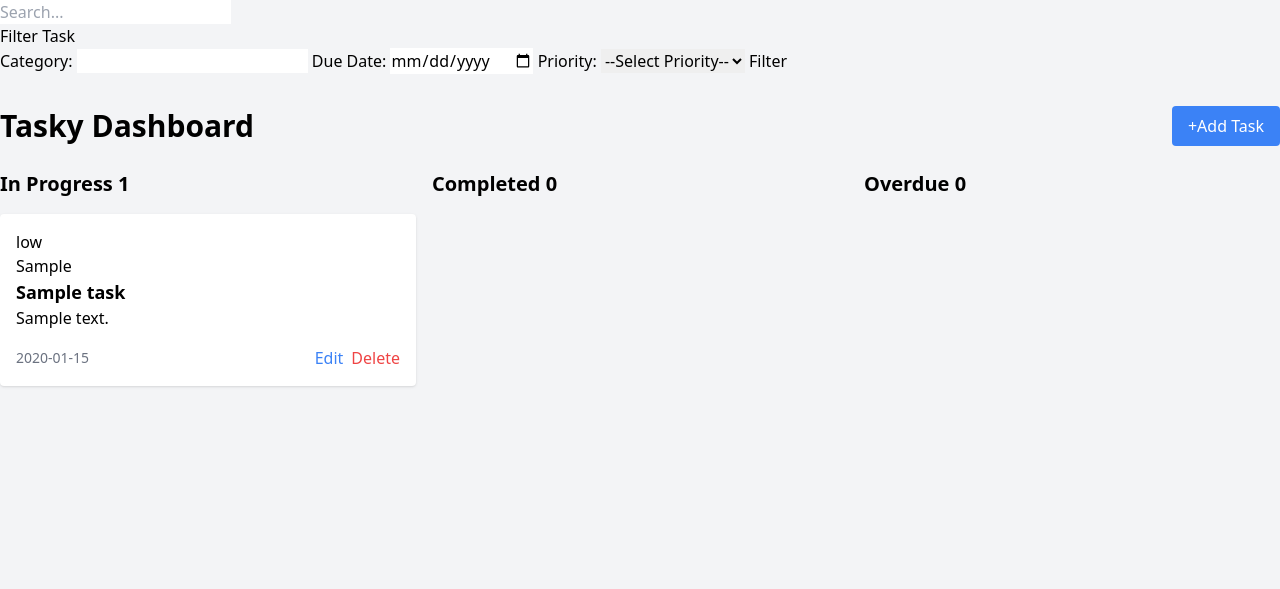
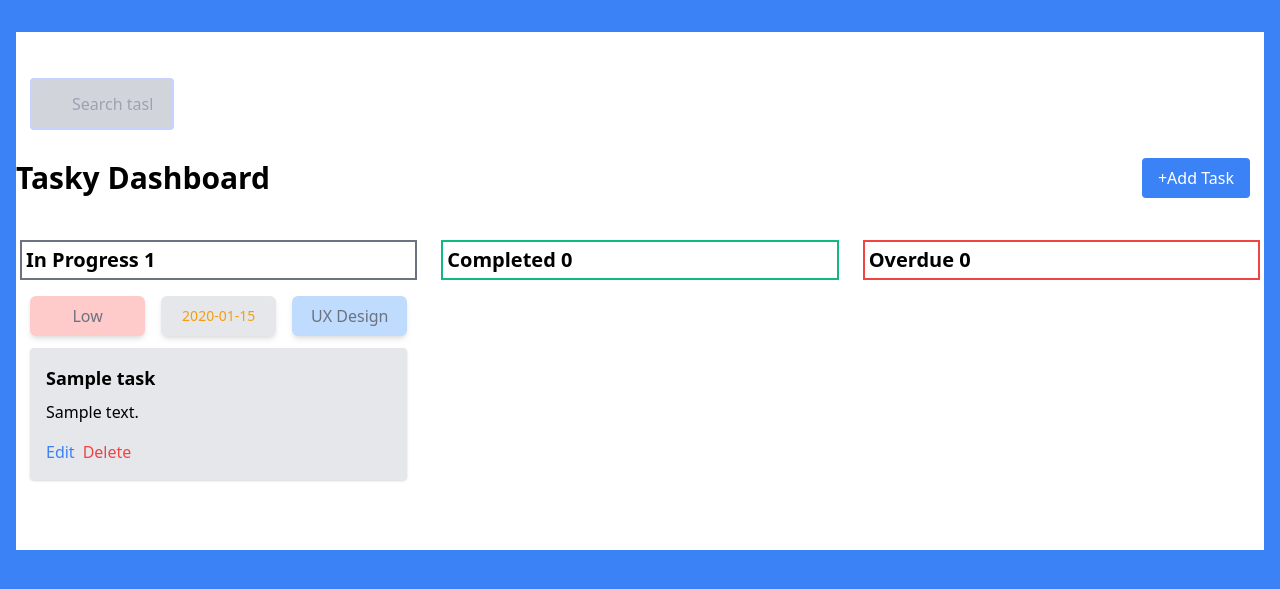
Before and after one commit to Olatundeawo/Benmore-project, a Django app: page /task/ in a window 1280 px wide. Shown: the top 589 px of the page. Run offline with Django 5.2, Linux system fonts and the light colour scheme; tables that the repository leaves empty hold one stand-in row (values such as "Sample post"); style sheets or scripts are compiled from the project's sources.

Commit message:
modity the views and templates

```diff
--- a/tasky/package.json
+++ b/tasky/package.json
@@ -1,5 +1,7 @@
 {
   "devDependencies": {
+    "@tailwindcss/forms": "^0.5.7",
+    "daisyui": "^4.12.2",
     "tailwindcss": "^3.4.4"
   },
   "scripts": {
--- a/tasky/tailwind.config.js
+++ b/tasky/tailwind.config.js
@@ -3,9 +3,13 @@
   content: [
     './task/templates/**/*.html',
     './task/static/src/**/*.js',
+    './task/static/src/**/*.css',
   ],
   theme: {
     extend: {},
   },
-  plugins: [],
+  plugins: [
+    require('@tailwindcss/forms'),
+    require('daisyui'),
+  ],
 }
--- a/tasky/task/templates/base.html
+++ b/tasky/task/templates/base.html
@@ -5,14 +5,17 @@
     <meta name="viewport" content="width=device-width, initial-scale=1.0">
     <title>Tasky</title>
     {% load static %}
-    <link rel="stylesheet" href="{% static 'src/output.css' %}">
+    <!-- <link rel="stylesheet" href="{% static 'src/output.css' %}"> -->
+    <link href="https://cdn.jsdelivr.net/npm/tailwindcss@2.2.19/dist/tailwind.min.css" rel="stylesheet">
+
+
     <script src="https://code.jquery.com/jquery-3.6.0.min.js"></script>
     <style>
         .task-list { display: none; }
         .search-results { display: none; }
     </style>
 </head>
-<body class="bg-gray-100">
+<body class="bg-blue-500 p-4 rounded-md">
 
     {% block content %}
     {% endblock %}
--- a/tasky/task/templates/fetch_task.html
+++ b/tasky/task/templates/fetch_task.html
@@ -1,28 +1,44 @@
-{% for task in tasks %}
+<div class="m-3.5 grid">
+    <!-- Task Information Section -->
+    <div class="capitalize grid grid-cols-1 md:grid-cols-3 gap-4 mb-3 container max-w-full">
+        <!-- Priority -->
+        <div class="bg-red-200 rounded-md shadow-md overflow-hidden flex items-center justify-center">
+            <span class="block p-2 text-blue-500 md:text-gray-500">
+                {{ task.priority }}
+            </span>
+        </div>
+        <!-- Due Date -->
+        <div class="bg-gray-200 rounded-md shadow-md overflow-hidden flex items-center justify-center">
+            <span class="block p-2 text-yellow-500 text-sm">
+                {{ task.due_date|date:"Y-m-d" }}
+            </span>
+        </div>
+        <!-- Category -->
+        <div class="bg-blue-200 rounded-md shadow-md overflow-hidden flex items-center justify-center">
+            <span class="block p-2 text-blue-500 md:text-gray-500">
+                {{ task.category }}
+            </span>
+        </div>
+    </div>
 
-<div class="bg-white p-4 rounded shadow">
-    <h1>
-        {{ task.priority}}
-    </h1>
-    <h1>
-        {{ task.category}}
-    </h1>
+    <!-- Task Details Section -->
+    <div class="max-w-full md:max-w-lg bg-gray-200 rounded shadow mb-6 flex">
+        <div class="p-4 flex flex-col justify-between">
+            <div>
                 <h3 class="text-lg font-bold">
                     {{ task.title }}
                 </h3>
-    <p>
+                <p class="mt-2">
                     {{ task.description }}
                 </p>
+            </div>
             <div class="flex justify-between items-center mt-4">
-        <span class="text-gray-500 text-sm">
-            {{ task.due_date|date:"Y-m-d" }}
-        </span>
                 <div class="flex space-x-2">
                     <button class="text-blue-500"><a href="{% url 'edit_task' task.id %}">Edit</a></button>
                     <button class="text-red-500"><a href="{% url 'delete_task' task.id %}">Delete</a></button>
                 </div>
             </div>
         </div>
+    </div>
 
-
-{% endfor %}
+</div>
--- a/tasky/task/templates/filter_tasks.html
+++ b/tasky/task/templates/filter_tasks.html
@@ -1,23 +1,35 @@
 {% extends 'base.html' %}
 {% block content %}
-<h1>Filter Task</h1>
+<body class="bg-gray-100 flex items-center justify-center min-h-screen">
+    <div class="bg-white p-8 rounded-lg shadow-lg w-full max-w-lg md:max-w-2xl lg:max-w-4xl">
+        <h1 class="font-sans hover:font-serif text-2xl font-bold mb-6">Filter Task</h1>
+        <form id="filter-form" class="space-y-4">
+            <div>
+                <label for="category" class="block text-sm font-medium text-gray-700">Category:</label>
+                <input type="text" id="category" name="category" class="mt-1 block w-full px-3 py-2 border border-gray-300 rounded-md shadow-sm focus:outline-none focus:ring-indigo-500 focus:border-indigo-500 sm:text-sm">
+            </div>
 
-<form id="filter-form">
+            <div>
+                <label for="due_date" class="block text-sm font-medium text-gray-700">Due Date:</label>
+                <input type="date" id="due_date" name="due_date" class="mt-1 block w-full px-3 py-2 border border-gray-300 rounded-md shadow-sm focus:outline-none focus:ring-indigo-500 focus:border-indigo-500 sm:text-sm">
+            </div>
 
-    <label for="category"> Category:</label>
-    <input type="text" id="category" name="category">
+            <div>
+                <label for="priority" class="block text-sm font-medium text-gray-700">Priority:</label>
+                <select name="priority" id="priority" class="mt-1 block w-full px-3 py-2 border border-gray-300 rounded-md shadow-sm focus:outline-none focus:ring-indigo-500 focus:border-indigo-500 sm:text-sm">
+                    <option value="">--Select Priority--</option>
+                    <option value="low">Low</option>
+                    <option value="medium">Medium</option>
+                    <option value="high">High</option>
+                </select>
+            </div>
 
-    <label for="due_date"> Due Date:</label>
-    <input type="date" id="due_date" name="due_date">
+            <div>
+                <button type="submit" class="w-full py-2 px-4 border border-transparent rounded-md shadow-sm text-sm font-medium text-white bg-indigo-600 hover:bg-indigo-700 focus:outline-none focus:ring-2 focus:ring-offset-2 focus:ring-indigo-500">Filter</button>
+            </div>
+        </form>
+    </div>
+</body>
 
-    <label for="priority"> Priority:</label>
-    <select name="priority" id="priority">
-        <option value="">--Select Priority--</option>
-        <option value="low">Low</option>
-        <option value="medium">Medium</option>
-        <option value="high">High</option>
-    </select>
-    <button type="submit">Filter</button>
-</form>
 
 {% endblock %}
--- a/tasky/task/templates/task_list.html
+++ b/tasky/task/templates/task_list.html
@@ -1,27 +1,27 @@
 {% extends 'base.html' %}
 
 {% block content %}
+<div class="container mx-auto  py-8 bg-white m-4 ">
 
-<form action="{% url 'search_tasks' %}" method="get">
-    <input name="q" type="text" placeholder="Search..." class="search">
+<form action="{% url 'search_tasks' %}"  method="get">
+
+
+            <input name="q"  type="text" placeholder="Search tasks" class="w-36 box-border m-3.5 border-2 border-solid border-indigo-200
+            rounded bg-gray-300 pt-3 pr-5 pb-3 pl-10 ">
+
   </form>
 
-<div>
 
-        {%include 'filter_tasks.html' with task=task %}
 
-</div>
 
-<div class="container mx-auto py-8">
     <div class="flex justify-between items-center mb-6">
         <h1 class="text-3xl font-bold"> Tasky Dashboard</h1>
-        <button class="bg-blue-500 text-white px-4 py-2 rounded"><a href="{% url 'create_task' %}">+Add Task</a></button>
+        <button class="bg-blue-500 text-white px-4 m-3.5 py-2 rounded"><a href="{% url 'create_task' %}">+Add Task</a></button>
     </div>
     <div class="flex space-x-4 taskList">
+        <div class="w-1/3" id="task-list">
+            <h2 class="border-solid border-2 border-gray-500 p-1 m-1 text-xl font-semibold mb-4"> In Progress <span>{{progress_count}}</span></h2>
 
-
-        <div class="w-1/3" id="task-list">
-            <h2 class="text-xl font-semibold mb-4"> In Progress <span>{{progress_count}}</span></h2>
             <div class="space-y-4" id="progress_tasks">
 
                 {% for task in progress %}
@@ -34,7 +34,7 @@
 
 
         <div class="w-1/3">
-            <h2 class="text-xl font-semibold mb-4"> Completed <span>{{completed_count}}</span></h2>
+            <h2 class="border-solid border-2 border-green-500 p-1 m-1 text-xl font-semibold mb-4"> Completed <span>{{completed_count}}</span></h2>
             <div class="space-y-4" id="completed_tasks">
                 {% for task in completed %}
                 {% include 'fetch_task.html' with task=task %}
@@ -44,7 +44,7 @@
 
 
         <div class="w-1/3">
-            <h2 class="text-xl font-semibold mb-4"> Overdue <span>{{ overdue_count}}</span></h2>
+            <h2 class="border-solid border-2 border-red-500 p-1 m-1 text-xl font-semibold mb-4"> Overdue <span>{{ overdue_count}}</span></h2>
             <div class="space-y-4" id="overdue_tasks">
                 {% for task in overdue %}
                 {% include 'fetch_task.html' with task=task %}
@@ -57,14 +57,10 @@
 
 <script>
     // Function to fetch tasks based on status, category, due date, and priority
-    function fetchTasks(status, category, dueDate, priority) {
+    function fetchTasks(status) {
         $.ajax({
             url: `fetch_task/${status}`,  // URL to fetch tasks for a specific status
-            data: {
-                category: category,  // Category filter parameter
-                due_date: dueDate,  // Due date filter parameter
-                priority: priority,  // Priority filter parameter
-            },
+
             success: function(data) {
                 // On successful AJAX request, update tasks container and log data
                 $(`#${status}_tasks`).html(data);  // Update HTML content with fetched tasks
@@ -75,34 +71,16 @@
                 console.error('Error fetching tasks:', status, error);
             },
         });
+        // Fetch tasks for each status with current filter values
+        fetchTasks('progress');  // Fetch tasks in progress
+
+        fetchTasks('completed');  // Fetch completed tasks
+        fetchTasks('overdue');  // Fetch overdue tasks
     }
 
-    // Execute when the document is ready (DOM is fully loaded)
-    $(document).ready(function() {
-        // Function to fetch filtered tasks based on form input values
-        function fetchFilteredTasks() {
-            // Retrieve values from form inputs
-            var category = $('#category').val();  // Get category filter value
-            var dueDate = $('#due_date').val();  // Get due date filter value
-            var priority = $('#priority').val();  // Get priority filter value
 
-            // Fetch tasks for each status with current filter values
-            fetchTasks('progress', category, dueDate, priority);  // Fetch tasks in progress
-            fetchTasks('completed', category, dueDate, priority);  // Fetch completed tasks
-            fetchTasks('overdue', category, dueDate, priority);  // Fetch overdue tasks
-        }
-
-        // Handle form submission event for filter form
-        $('#filter-form').submit(function(event) {
-            event.preventDefault();  // Prevent default form submission behavior
-            console.log('submit');  // Log form submission event
-
-            fetchFilteredTasks();  // Call function to fetch filtered tasks
-        });
-
-        // Set interval to automatically fetch filtered tasks every 5 seconds
-        setInterval(fetchFilteredTasks, 5000);
-    });
+    // Set interval to automatically fetch filtered tasks every 5 seconds
+    setInterval(fetchTasks, 5000);
 </script>
 
 
--- a/tasky/task/views.py
+++ b/tasky/task/views.py
@@ -20,9 +20,6 @@
 
     # Get filter parameters from the request
     query = request.GET.get('q', '')  # Search query
-    category = request.GET.get('category')  # Task category
-    due_date = request.GET.get('due_date')  # Due date
-    priority = request.GET.get('priority')  # Task priority
 
     # Filter tasks by search query if provided
     if query:
@@ -31,13 +28,7 @@
     else:
         tasks_data = []
 
-    # Apply additional filters if provided
-    if category:
-        tasks = tasks.filter(category=category)
-    if due_date:
-        tasks = tasks.filter(due_date=due_date)
-    if priority:
-        tasks = tasks.filter(priority=priority)
+
 
     # Prepare context data for the template
     context = {
```
Also changed, not shown: tasky/task/forms.py (+23 -2 lines), tasky/task/models.py (+9 -4 lines), tasky/task/templates/create_task.html (+17 -7 lines), tasky/task/templates/edit_task.html (+17 -7 lines), tasky/package-lock.json, tasky/task/migrations/0001_initial.py (deleted), tasky/task/migrations/0002_alter_task_status.py (deleted), tasky/task/migrations/0003_alter_task_status.py (deleted), tasky/task/migrations/0004_alter_task_status.py (deleted), tasky/task/migrations/0005_task_category.py (deleted), tasky/task/migrations/__init__.py (deleted). Lines whose indentation alone changed are shown as unchanged.
